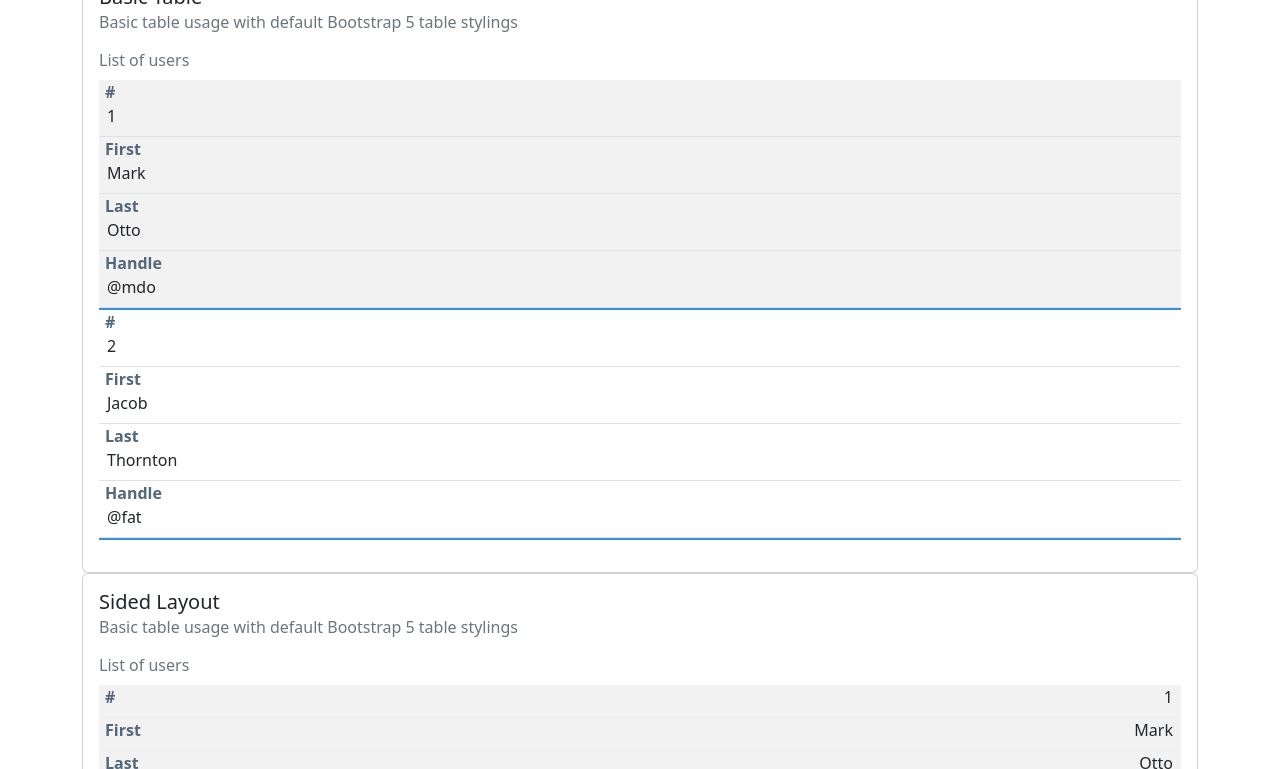
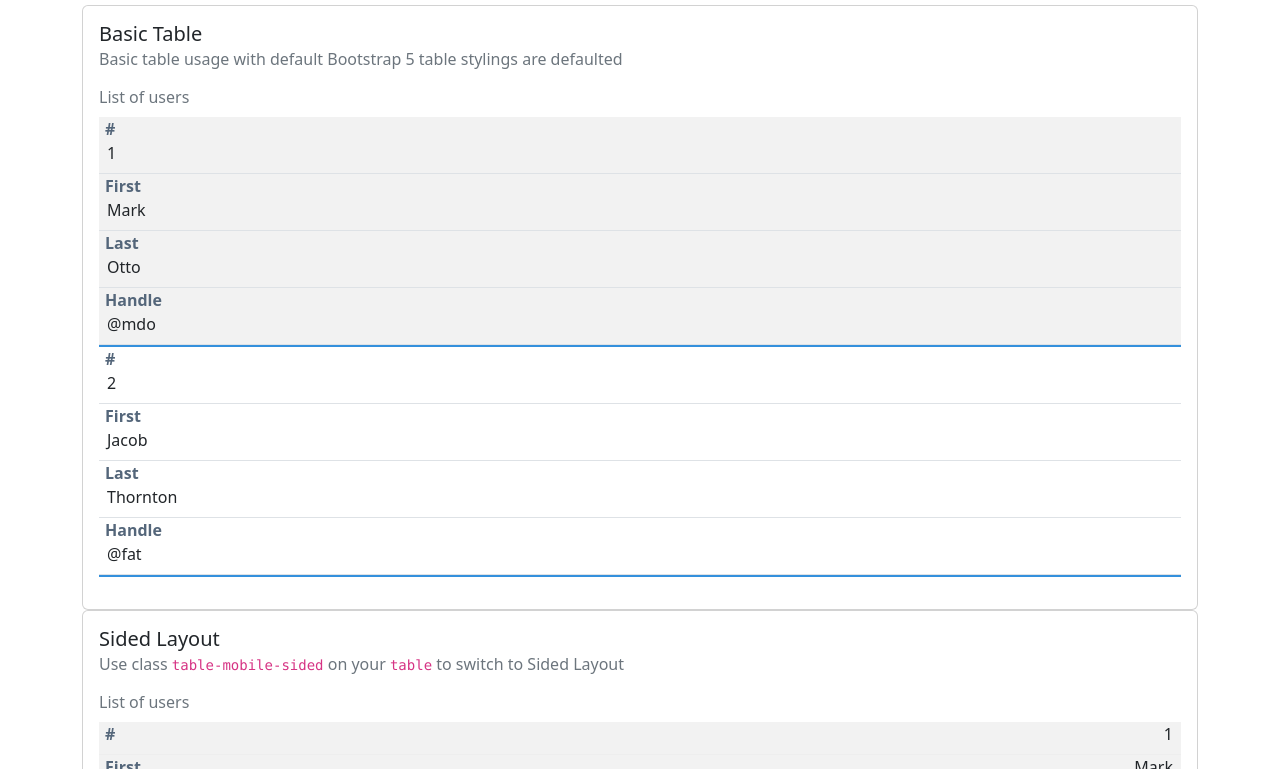
Before and after one commit to benjamin-Keller/bootstrap-mobile-tables, a plain HTML site: page index.html in a window 1280 px wide. Shown: the part 88-857 px from the top of the page. Drawn offline with nearby package versions, Linux system fonts and the light colour scheme.

Commit message:
Adjusts headings

```diff
--- a/index.html
+++ b/index.html
@@ -15,13 +15,14 @@
     <div class="container">
         <div class="row">
             <h1>Mobile Responsive Tables</h1>
+            <h4>Resize your screen or toggle Device Toolbar on Dev Tools to see it in action</h1>
         </div>
         <div class="row">
             <div class="col">
                 <div class="card">
                     <div class="card-body">
                         <h5 class="card-title">Basic Table</h5>
-                        <h6 class="card-subtitle mb-2 text-muted">Basic table usage with default Bootstrap 5 table stylings</h6>
+                        <h6 class="card-subtitle mb-2 text-muted">Basic table usage with default Bootstrap 5 table stylings are defaulted</h6>
 
                         <table class="table table-striped table-hover">
                             <caption>List of users</caption>
@@ -57,7 +58,7 @@
                 <div class="card">
                     <div class="card-body">
                         <h5 class="card-title">Sided Layout</h5>
-                        <h6 class="card-subtitle mb-2 text-muted">Basic table usage with default Bootstrap 5 table stylings</h6>
+                        <h6 class="card-subtitle mb-2 text-muted">Use class <code>table-mobile-sided</code> on your <code>table</code> to switch to Sided Layout</h6>
 
                         <table class="table table-striped table-hover table-mobile-sided">
                             <caption>List of users</caption>
```
